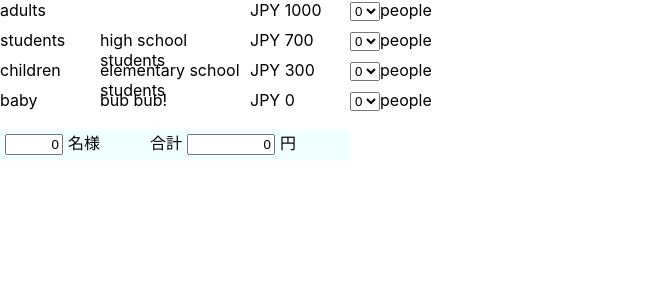
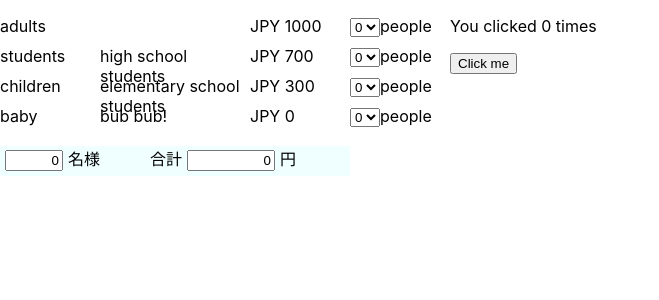
Before and after one commit to KeisakuHiga/ts-react-trading, a React (Create React App) app: page / in a window 1280 px wide. Shown: the top 300 px of the page, without its empty margins (0-659 px from the left). Built offline with nearby package versions, Linux system fonts and the light colour scheme.

Commit message:
tutorial for basic React Hooks

```diff
--- /dev/null
+++ b/src/components/TutoHooks.tsx
@@ -0,0 +1,12 @@
+import { useState } from 'react'
+
+export default function Example() {
+  const [count, setCount] = useState(0)
+
+  return (
+    <div>
+      <p>You clicked {count} times</p>
+      <button onClick={() => setCount(count + 2)}>Click me</button>
+    </div>
+  )
+}
--- a/src/components/Tutorial.tsx
+++ b/src/components/Tutorial.tsx
@@ -1,4 +1,5 @@
 import { ChangeEvent, Component, FC } from 'react'
+import TutoHooks from './TutoHooks'
 
 type FeeClassification = {
   name: string
@@ -136,6 +137,7 @@
       <>
         {details}
         <Summary numOfPeople={numOfPeople} totalAmount={totalAmount} />
+        <TutoHooks />
       </>
     )
   }
```
